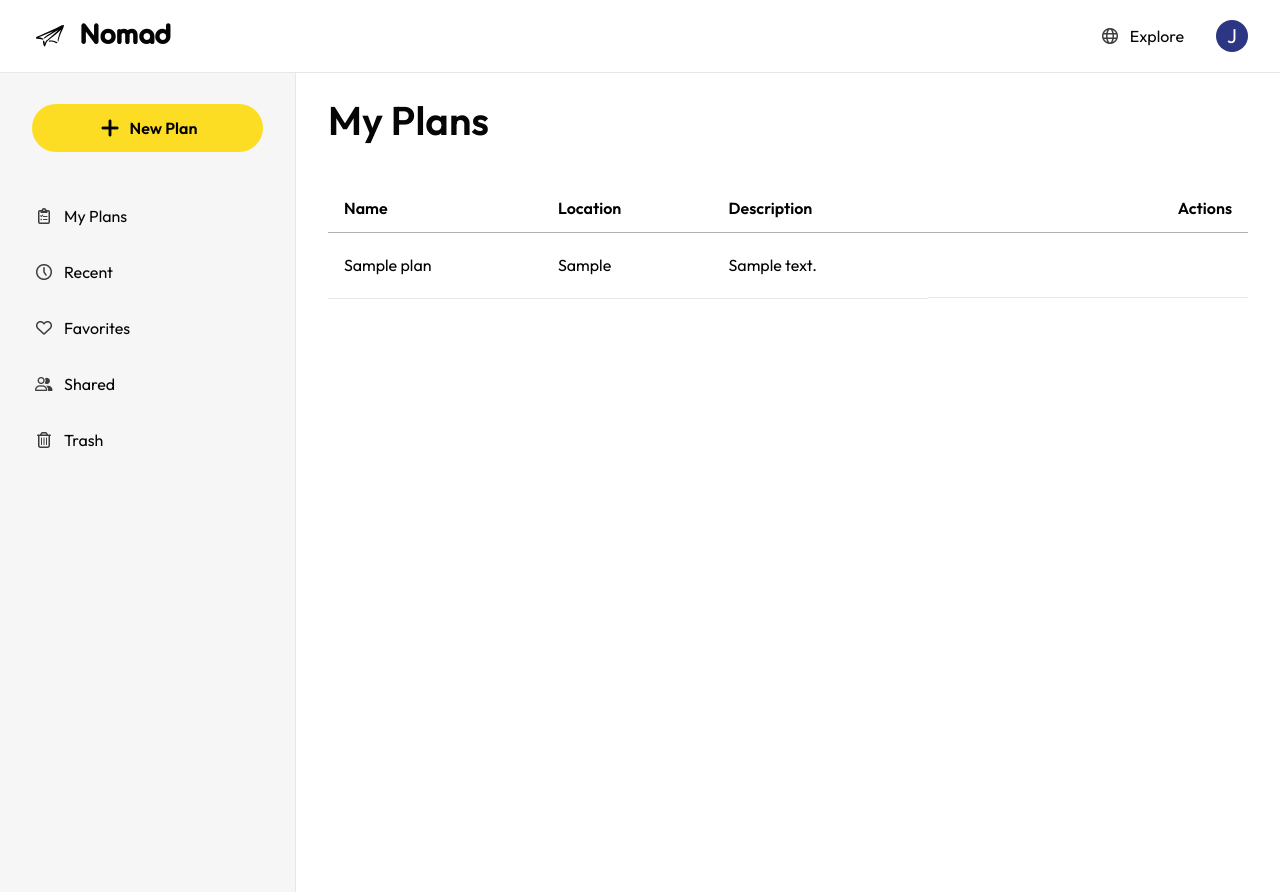
After one commit to amyshinnyshin/nomad, a Node server app: page /myplans/ in a window 1280 px wide. The commit adds this page. Run offline with Node 20, Linux system fonts and the light colour scheme; tables that the repository leaves empty hold one stand-in row (values such as "Sample post"); some libraries are stand-ins or nearby versions.

```diff
--- a/controllers/travelPlansController.js
+++ b/controllers/travelPlansController.js
@@ -4,14 +4,16 @@ const TravelPlans = require("../models/travelPlansModel");
 
 
 //GET all travel plans function
-// const getAllTravelPlans = async (req, res) => {
-//     try {
-//         const allTravelPlans = await TravelPlans.find(); // Use the TravelPlan model to find all plans
-//         res.status(200).json(allTravelPlans);
-//     } catch (error) {
-//         res.status(500).json({ message: error.message });
-//     }
-// };
+const getAllTravelPlans = async (req, res) => {
+    try {
+        const allTravelPlans = await TravelPlans.find(); // Use the TravelPlan model to find all plans
+        res.render("homepage-w-plans.ejs", { travelPlans: allTravelPlans })
+
+        // res.status(200).json(allTravelPlans);
+    } catch (error) {
+        res.status(500).json({ message: error.message });
+    }
+};
 
 
 //GET new travel plans form -- WORKS! ✅
@@ -24,22 +26,42 @@ const getNewTravelPlanForm = async (req, res) => {
 }
 
 
-//POST new travel plan by creating plan ✅
-const createTravelPlan = async (req, res) => {
+// //POST new travel plan by creating plan ✅
+// const createTravelPlan = async (req, res) => {
+//     const travelPlan = new TravelPlans({
+//         planName: req.body.planName,
+//         location: req.body.location,
+//         planDescription: req.body.planDescription,
+//         events: [],
+//     });
+
+//     try {
+//         const newTravelPlan = await travelPlan.save();
+//         res.status(201).json(newTravelPlan);
+//     } catch (error) {
+//         res.status(400).json({ message: error.message });
+//     }
+// };
+
+//POST new travel plan >> render homepage-w-plan.ejs ✅
+const createTravelPlan = async (req, res, next) => {
     const travelPlan = new TravelPlans({
         planName: req.body.planName,
         location: req.body.location,
         planDescription: req.body.planDescription,
         events: [],
     });
-
     try {
-        const newTravelPlan = await travelPlan.save();
-        res.status(201).json(newTravelPlan);
+        await travelPlan.save();
+        const allTravelPlans = await TravelPlans.find(); // Use the TravelPlan model to find all plans
+        res.render("homepage-w-plans.ejs", { travelPlans: allTravelPlans })
     } catch (error) {
         res.status(400).json({ message: error.message });
     }
+    next()
 };
+
+
 
 
 
@@ -90,14 +112,32 @@ const updateTravelPlan =  async (req, res) => {
 
 
 //DELETE by ID, deleting a plan...
+// const deleteTravelPlan = async (req, res) => {
+//     try {
+//         const result = await res.plan.deleteOne();
+//         console.log('Delete result:', result);
+//         res.json({ message: 'Deleted travel plan' });
+//     } catch (err) {
+//         console.error('Delete error:', err);
+//         res.status(500).json({ message: err.message });
+//     }
+// }
+
+
 const deleteTravelPlan = async (req, res) => {
     try {
-        await res.plan.deleteOne();
-      res.json({ message: 'Deleted travel plan' })
+        const deletedPlan = await TravelPlans.findByIdAndDelete(req.params.id);
+        if (deletedPlan) {
+            res.redirect("/myplans");
+        } else {
+            return res.status(404).json({ message: 'Cannot find travel plan' });
+        }
     } catch (err) {
-      res.status(500).json({ message: err.message })
+        console.error('Delete error:', err);
+        res.status(500).json({ message: err.message });
     }
-  }
+};
+
 
 
 
@@ -119,4 +159,4 @@ const getTravelPlansById = async function getTravelPlan(req, res, next) {
 
 
 
-module.exports = { getNewTravelPlanForm, createTravelPlan, getOneTravelPlan, updateTravelPlan, deleteTravelPlan, getTravelPlansById, getEventsForm }
+module.exports = { getAllTravelPlans, getNewTravelPlanForm, createTravelPlan, getOneTravelPlan, updateTravelPlan, deleteTravelPlan, getTravelPlansById, getEventsForm }
--- a/package.json
+++ b/package.json
@@ -13,6 +13,7 @@
   "dependencies": {
     "ejs": "^3.1.9",
     "express": "^4.18.2",
+    "method-override": "^3.0.0",
     "mongodb": "^6.2.0",
     "mongoose": "^8.0.0",
     "nodemon": "^3.0.1"
--- a/public/css/pagelayout.css
+++ b/public/css/pagelayout.css
@@ -96,3 +96,67 @@ label {
     height: 158px;
     padding: 8px 16px;
 }
+
+
+/* ------------------ Table Style ------------------ */
+.my-plan-table {
+    margin-top: 16px;
+    border-collapse: collapse;
+}
+
+table {
+    grid-column: span 12;
+}
+
+th {
+    padding: 12px 16px 12px 16px;
+    border-bottom: 1px solid var(--black-300);
+    font-family: Outfit;
+    font-size: 16px;
+    font-weight: 600;
+    line-height: 24px;
+}
+
+td {
+    padding: 20px 16px 20px 16px;
+    border-bottom: 1px solid var(--black-100);
+    font-family: Outfit;
+    font-size: 16px;
+    font-weight: 400;
+    line-height: 24px;
+}
+
+.body-row:hover {
+    background-color: var(--black-50);
+}
+
+.th-plan-name, .td-plan-name, .th-location, .td-location {
+    text-align: left;
+}
+
+.th-actions {
+    text-align: right;
+}
+
+.td-actions {
+    display: flex;
+    justify-content: flex-end;
+}
+
+.action-button-group {
+    display: flex;
+    align-items: center;
+    gap: 8px;
+    visibility: hidden;
+    pointer-events: none;
+}
+
+.body-row:hover .action-button-group {
+    pointer-events: auto;
+    cursor: pointer;
+    visibility: visible;
+}
+
+.delete {
+    color: #DB0000;
+}
--- a/public/css/styles.css
+++ b/public/css/styles.css
@@ -2,6 +2,7 @@
     --black-50: #F6F6F6;
     --black-100: #E7E7E7;
     --black-200: #D1D1D1;
+    --black-300: #B0B0B0;
     --black-500: #6D6D6D;
     --black-600: #5D5D5D;
     --black-900: #3D3D3D;
@@ -11,7 +12,7 @@
     --saffron-500: #F6C113;
   }
 
-/* ------------------ Typography Styles------------------ */
+    /* ------------------ Typography Styles------------------ */
 
 body {
     font-family: Outfit;
@@ -85,6 +86,14 @@ a {
     margin: 0px;
 }
 
+.action-button-text {
+    font-family: Outfit;
+    font-size: 16px;
+    line-height: 24px;
+    font-weight: 400;
+    margin: 0px;
+}
+
 
 
 
@@ -148,6 +157,17 @@ a {
 .secondary-button.with-icon:hover {
     background: var(--black-100);
 }
+
+
+
+/* Tertiary Button 3️⃣ */
+.tertiary-button.with-icon {
+    display: flex;
+    align-items: flex-start;
+    gap: 8px;
+    cursor: pointer;
+}
+
 
 
 
--- a/server.js
+++ b/server.js
@@ -1,6 +1,7 @@
 const express = require("express")
 const app = express();
 const { DATABASE_URL, PORT } = require("./config.js")
+const methodOverride = require('method-override');
 
 const mongoose = require("mongoose");
 
@@ -23,7 +24,7 @@ const startServer = async () => {
 app.use(express.json());
 app.use(express.urlencoded({ extended: true }));
 app.use(express.static('public'));
-
+app.use(methodOverride('_method'));
 
 //--------------  Routing ----------------//
 const travelPlansRouter = require("./routes/travelPlansRouter.js");
@@ -31,7 +32,7 @@ const homepageRouter = require("./routes/homepageRouter.js");
 
 
 
-app.use('/plans', travelPlansRouter)
+app.use('/myplans', travelPlansRouter)
 app.use('/', homepageRouter)
 
 
--- /dev/null
+++ b/views/homepage-w-plans.ejs
@@ -0,0 +1,52 @@
+<%- include('partials/header.ejs'); -%>
+    <div class="main-body-container">
+
+        <div class="main-body">
+
+            <div class="page-header">
+                <h1>My Plans</h1>
+            </div>
+
+            <table class="my-plan-table">
+                <thead>
+                    <tr class="table-header">
+                        <th class="th-plan-name">Name</th>
+                        <th class="th-location">Location</th>
+                        <th class="th-location">Description</th>
+                        <th class="th-actions">Actions</th>
+                    </tr>
+                </thead>
+                <tbody>
+                    <% travelPlans.forEach(function(plan) { %>
+                    <tr class="body-row">
+                        <td class="td-plan-name"><%= plan.planName %></td>
+                        <td class="td-location"><%= plan.location %></td>
+                        <td class="td-plan-description"><%= plan.planDescription %></td>
+                        <td class="td-actions">
+                            <div class="action-button-group">
+                                <form action="/myplans/<%= plan._id %>" method="PATCH">
+                                    <div class="tertiary-button with-icon">
+                                        <img class="icon-default" src="/img/edit.png" alt="">
+                                        <input class="input-button action-button-text edit" type="submit" value="Edit">
+                                    </div>
+                                </form>
+                                <img class="icon-default" src="/img/divider.png" alt="">
+                                <form action="/myplans/<%= plan._id %>" method="POST">
+                                    <input type="hidden" name="_method" value="DELETE">
+                                    <button class="tertiary-button input-button action-button-text delete" type="submit">
+                                        Delete
+                                    </button>
+                                </form>
+
+                            </div>
+                        </td>
+                    </tr>
+                    <% }); %>
+                </tbody>
+            </table>
+
+
+        </div>
+
+    </div>
+<%- include('partials/footer.ejs'); -%>
--- a/views/homepage.ejs
+++ b/views/homepage.ejs
@@ -7,7 +7,7 @@
                 <h1>My Plans</h1>
             </div>
             <div class="empty-state-container">
-                <form class="empty-state" action="/plans/new" method="GET">
+                <form class="empty-state" action="/myplans/new" method="GET">
                     <img class="plans-empty-state" src="/img/launch.png"  alt="">
                     <div class="empty-state-copy">
                         <h4>Create a travel plan</h4>
--- a/views/partials/navigation/leftnav.ejs
+++ b/views/partials/navigation/leftnav.ejs
@@ -1,5 +1,5 @@
 <div id="left-nav">
-    <a href="/plans/new" class="primary-button with-icon left-nav-add-button">
+    <a href="/myplans/new" class="primary-button with-icon left-nav-add-button">
             <span><img class="icon-default" src="/img/add-dark.png" alt=""></span>
             <input class="input-button button-text" type="submit" value="New Plan">
     </a>
--- a/views/travelPlanForm.ejs
+++ b/views/travelPlanForm.ejs
@@ -4,7 +4,7 @@
         <%- include('partials/navigation/breadcrumbs.ejs'); -%>
         <div class="main-body">
 
-            <form class="plan-details" action="/plans/" method="POST">
+            <form class="plan-details" action="/myplans/" method="POST">
                 <div class="input">
                     <label for="planName">Plan Name</label>
                     <input class="text-input" type="text" id="planName" name="planName">
@@ -22,7 +22,7 @@
 
 
                 <div class="primary-button continue-button">
-                    <input class="input-button button-text" type="submit" value="Continue" id="">
+                    <input class="input-button button-text" type="submit" value="Create Plan" id="">
                 </div>
 
             </form>
```
Also changed, not shown: routes/travelPlansRouter.js (+4 -4 lines), views/eventScheduleForm.ejs (+12 -12 lines), public/img/edit.png (added), 1 other file.
